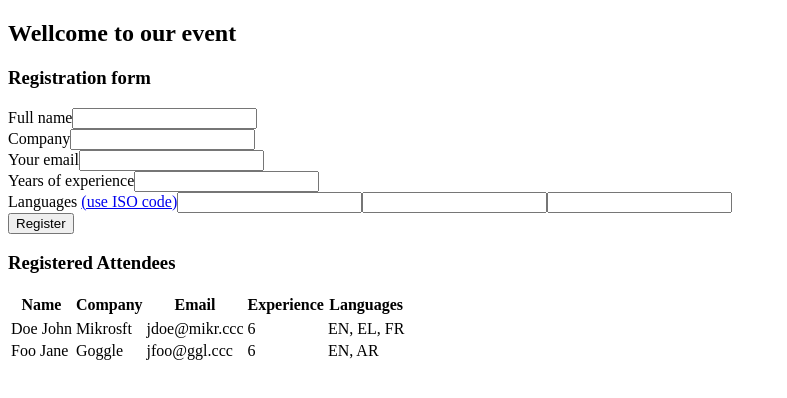
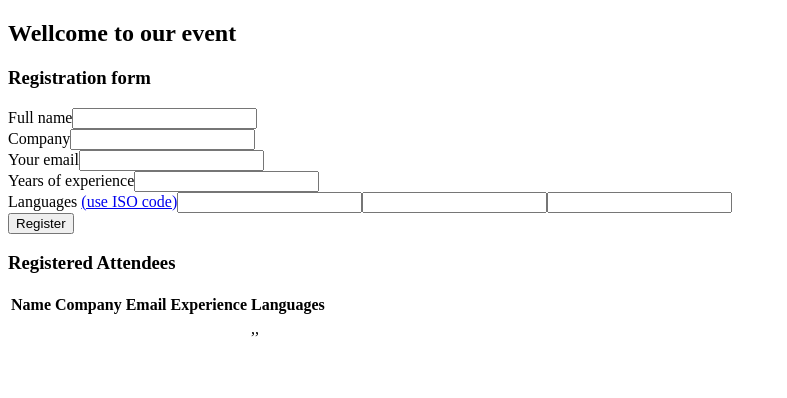
Before and after one commit to pyrschool/RegistrationsFS20, a plain HTML site: page index.html in a window 1280 px wide. Both pictures are taken after a click on the button "Register". Shown: the whole page, without its empty margins (0-787 px from the left). Drawn offline with Linux system fonts and the light colour scheme.

Commit message:
Collect data entry + sample for first attendee print

```diff
--- a/index.html
+++ b/index.html
@@ -6,9 +6,81 @@
     <meta name="viewport" content="width=device-width, initial-scale=1.0">
     <title>Registration stand</title>
     <script>
+        var registrants = [];
         function collectRegistrationEntry() {
-            window.alert("Collecting");
+            var attName = document.getElementById("attName").value;
+            console.log(attName);
+            var attCompany = document.getElementById("attCompany").value;
+            console.log(attCompany);
+            var attEmail = document.getElementById("attEmail").value;
+            console.log(attEmail);
+            var attYearsOfExpereience = document.getElementById("attYearsOfExpereience").value;
+            console.log(attYearsOfExpereience);
+            var attLanguage1 = document.getElementById("attLanguage1").value;
+            console.log(attLanguage1);
+            var attLanguage2 = document.getElementById("attLanguage2").value;
+            console.log(attLanguage2);
+            var attLanguage3 = document.getElementById("attLanguage3").value;
+            console.log(attLanguage3);
+
+            var attendee = {
+                name: attName,
+                company : attCompany,
+                email : attEmail,
+                experience : attYearsOfExpereience,
+                lang : [ attLanguage1, attLanguage2, attLanguage3],
+            };
+            console.log(attendee);
+            console.log(registrants);
+            return attendee;
         }
+
+        function rebuildAttendeesTable() {
+            var body = document.getElementById("registeredAttendeesBody");
+            body.innerHTML = "";
+            var row = document.createElement("tr");
+            var cell;
+            var text;
+
+            var currentAttendee;
+
+            currentAttendee = registrants[0];
+
+            cell = document.createElement("td");
+            text = document.createTextNode(currentAttendee.name);
+            cell.appendChild(text);
+            row.appendChild(cell);
+
+            cell = document.createElement("td");
+            text = document.createTextNode(currentAttendee.company);
+            cell.appendChild(text);
+            row.appendChild(cell);
+
+            cell = document.createElement("td");
+            text = document.createTextNode(currentAttendee.email);
+            cell.appendChild(text);
+            row.appendChild(cell);
+
+            cell = document.createElement("td");
+            text = document.createTextNode(currentAttendee.experience);
+            cell.appendChild(text);
+            row.appendChild(cell);
+
+            cell = document.createElement("td");
+            text = document.createTextNode(currentAttendee.lang);
+            cell.appendChild(text);
+            row.appendChild(cell);
+
+            body.appendChild(row);
+
+        }
+
+        function handleNewAttendee() {
+            var att = collectRegistrationEntry();
+            registrants.push(att);
+            rebuildAttendeesTable();
+        }
+
     </script>
     </head>
 
@@ -23,7 +95,7 @@
             <label for="attCompany">Company</label><input type="text" name="attCompany" id="attCompany">
         </div>
         <div class="registrationRow">
-            <label for="attEmail">Your email</label><input type="email" name="attEmail" id="attEmail">
+            <label for="attEmail">Your email</label><input type="text" name="attEmail" id="attEmail">
         </div>
         <div class="registrationRow">
             <label for="attYearsOfExpereience">Years of experience</label><input type="number"
@@ -35,7 +107,7 @@
                 name="attLanguage2" id="attLanguage2"><input type="text" name="attLanguage3" id="attLanguage3">
         </div>
         <div class="registrationRow">
-            <input type="button" value="Register" onclick="collectRegistrationEntry()">
+            <input type="button" value="Register" onclick="handleNewAttendee()">
         </div>
     </form>
     <h3>Registered Attendees</h3>
```
